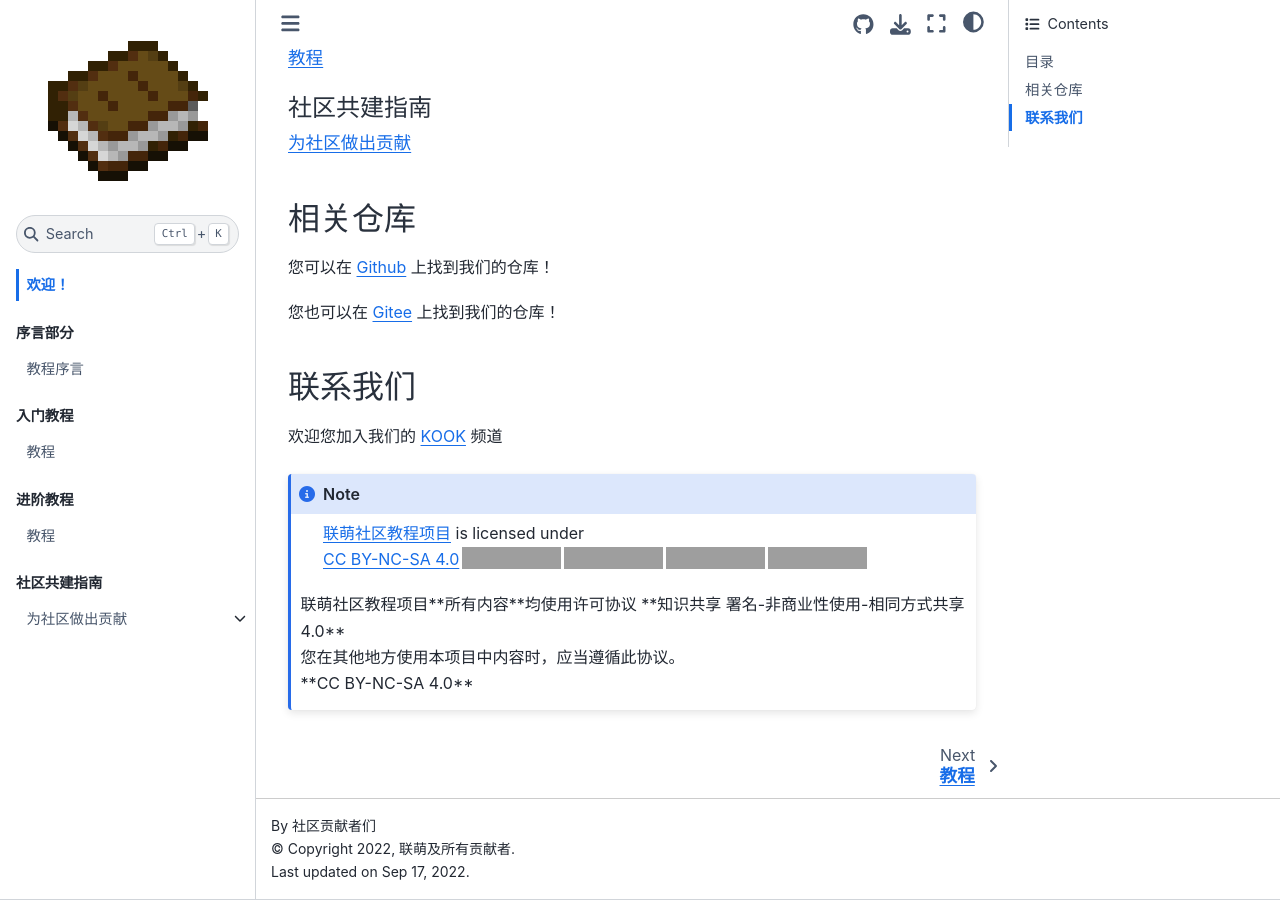
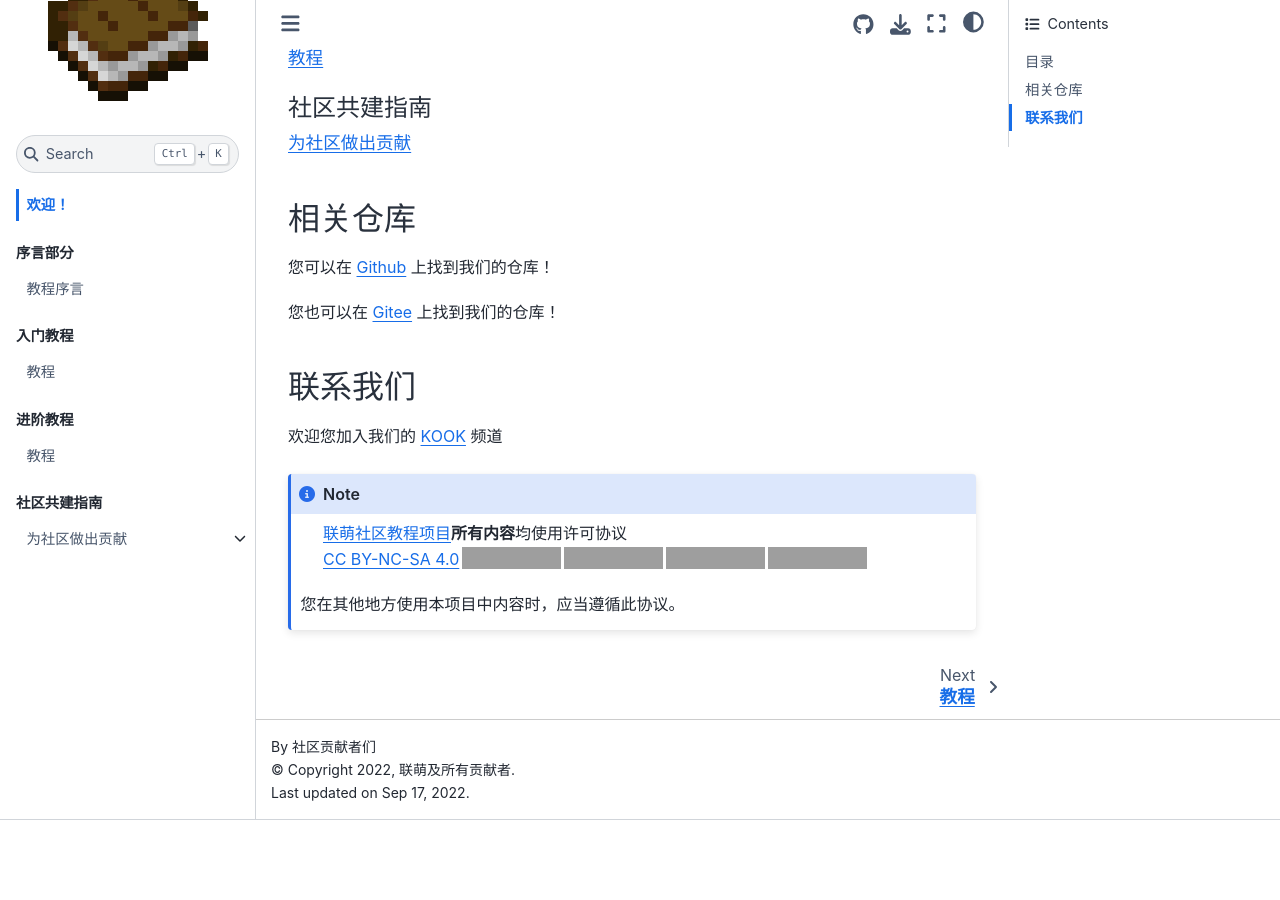
Before and after one commit to Lianmoe/Lianmoe-Tutorial, a Sphinx documentation site: the page built from docs/index.md, in a window 1280 px wide and 900 px high, scrolled down 692 px, cut to the strip 0-900 px from the top of the window. Built offline with Sphinx 7.4.7 and the Sphinx Book theme 1.1.4, drawn with Linux system fonts in a browser that asks for light colours; pages that are not in the unit, such as notebooks, are missing from menus; after the commit the page ends 1512 px from its top, so only the background shows below that; grey boxes are pictures that could not be loaded.

Commit message:
Update index.md

````diff
--- a/docs/index.md
+++ b/docs/index.md
@@ -65,8 +65,6 @@
 
 
 ```{note}
-<p xmlns:cc="http://creativecommons.org/ns#" xmlns:dct="http://purl.org/dc/terms/"><a property="dct:title" rel="cc:attributionURL" href="https://tutorial.lianmoe.cn/">联萌社区教程项目</a> is licensed under <a href="http://creativecommons.org/licenses/by-nc-sa/4.0/?ref=chooser-v1" target="_blank" rel="license noopener noreferrer" style="display:inline-block;">CC BY-NC-SA 4.0<img style="height:22px!important;margin-left:3px;vertical-align:text-bottom;" src="https://mirrors.creativecommons.org/presskit/icons/cc.svg?ref=chooser-v1"><img style="height:22px!important;margin-left:3px;vertical-align:text-bottom;" src="https://mirrors.creativecommons.org/presskit/icons/by.svg?ref=chooser-v1"><img style="height:22px!important;margin-left:3px;vertical-align:text-bottom;" src="https://mirrors.creativecommons.org/presskit/icons/nc.svg?ref=chooser-v1"><img style="height:22px!important;margin-left:3px;vertical-align:text-bottom;" src="https://mirrors.creativecommons.org/presskit/icons/sa.svg?ref=chooser-v1"></a></p>
-联萌社区教程项目**所有内容**均使用许可协议 **知识共享 署名-非商业性使用-相同方式共享 4.0**<br>
+<p xmlns:cc="http://creativecommons.org/ns#" xmlns:dct="http://purl.org/dc/terms/"><a property="dct:title" rel="cc:attributionURL" href="https://tutorial.lianmoe.cn/">联萌社区教程项目</a><strong>所有内容</strong>均使用许可协议<a href="http://creativecommons.org/licenses/by-nc-sa/4.0/?ref=chooser-v1" target="_blank" rel="license noopener noreferrer" style="display:inline-block;">CC BY-NC-SA 4.0<img style="height:22px!important;margin-left:3px;vertical-align:text-bottom;" src="https://mirrors.creativecommons.org/presskit/icons/cc.svg?ref=chooser-v1"><img style="height:22px!important;margin-left:3px;vertical-align:text-bottom;" src="https://mirrors.creativecommons.org/presskit/icons/by.svg?ref=chooser-v1"><img style="height:22px!important;margin-left:3px;vertical-align:text-bottom;" src="https://mirrors.creativecommons.org/presskit/icons/nc.svg?ref=chooser-v1"><img style="height:22px!important;margin-left:3px;vertical-align:text-bottom;" src="https://mirrors.creativecommons.org/presskit/icons/sa.svg?ref=chooser-v1"></a></p>
 您在其他地方使用本项目中内容时，应当遵循此协议。<br>
-**CC BY-NC-SA 4.0**<br>
 ```
````
